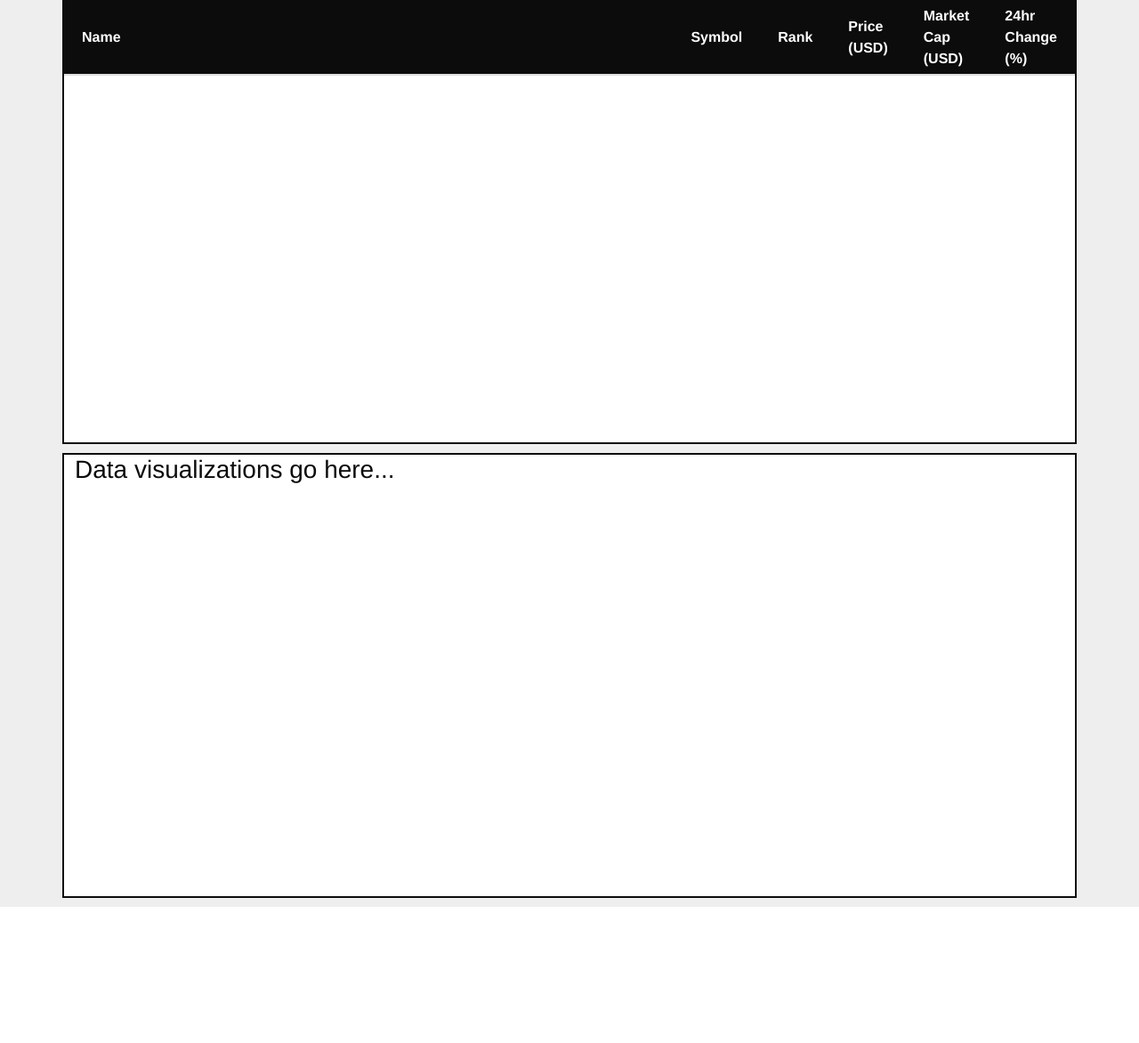
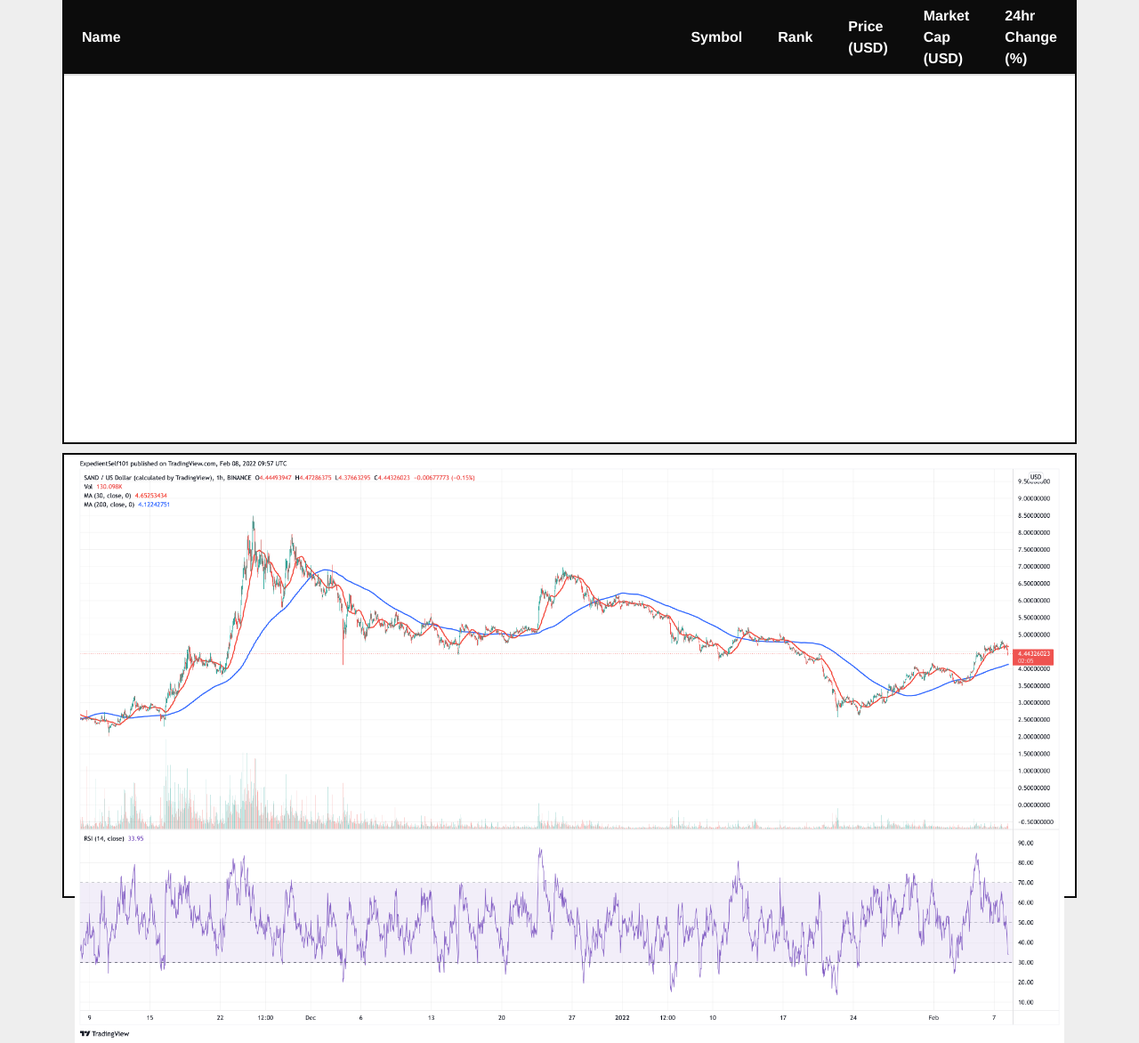
Before and after one commit to jamesingram2/frontEndProject, a PHP site: page / in a window 1280 px wide. Shown: the part 671-1843 px from the top of the page at 89% size. Before the commit the page ends 1690 px from the top, so only its background shows below. Run offline with PHP 8.4, Linux system fonts and the light colour scheme.

Commit message:
added placeholder image in data visualization div

```diff
--- a/css/style.css
+++ b/css/style.css
@@ -115,8 +115,8 @@ label {
    margin: 5px 0px 0px 40px;
 }
 
-#graphs {
-   overflow: hidden;
+#graphs img {
+   width: 100%;
 }
 
 /* Ticker Style */
--- a/index.html
+++ b/index.html
@@ -94,7 +94,7 @@
       </div>
       <div class="row">
          <div class="col" id="graphs">
-            <h3>Data visualizations go here...</h3>
+            <img src = "./img/sample_graph.png">
          </div>
       </div>
    </div>
```
